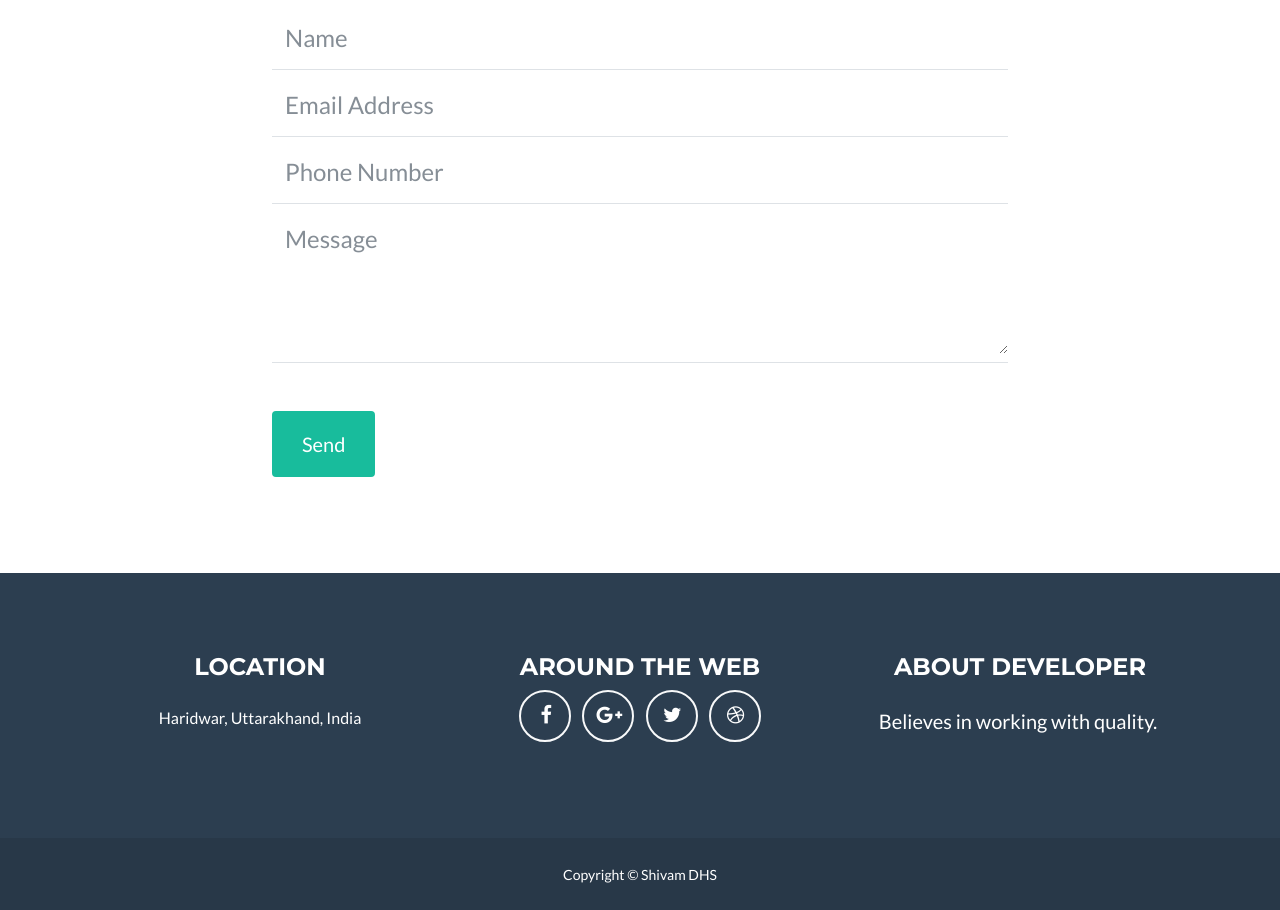
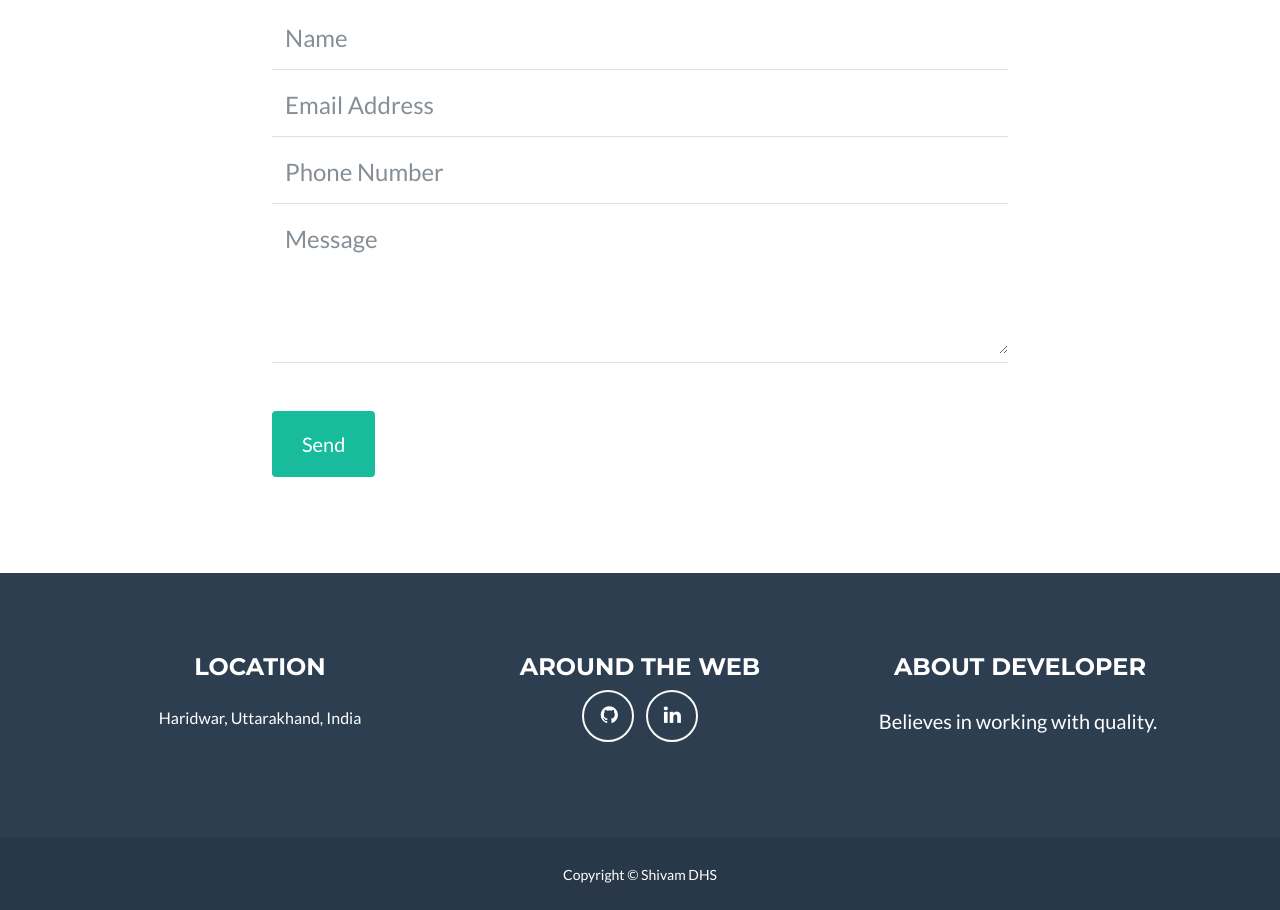
Before and after one commit to mshivamkumar/mshivamkumar.github.io, a plain HTML site: page index.html in a window 1280 px wide. Shown: the part 2653-3563 px from the top of the page. Drawn offline with Linux system fonts and the light colour scheme.

Commit message:
Add files via upload

```diff
--- a/index.html
+++ b/index.html
@@ -129,10 +129,12 @@
                 <div class="col-md-4 mb-5 mb-lg-0">
                     <h4 class="text-uppercase">Around the Web</h4>
                     <ul class="list-inline">
-                        <li class="list-inline-item"><a class="btn btn-outline-light text-center btn-social rounded-circle" role="button" href="#"><i class="fa fa-facebook fa-fw"></i></a></li>
-                        <li class="list-inline-item"><a class="btn btn-outline-light text-center btn-social rounded-circle" role="button" href="#"><i class="fa fa-google-plus fa-fw"></i></a></li>
-                        <li class="list-inline-item"><a class="btn btn-outline-light text-center btn-social rounded-circle" role="button" href="#"><i class="fa fa-twitter fa-fw"></i></a></li>
-                        <li class="list-inline-item"><a class="btn btn-outline-light text-center btn-social rounded-circle" role="button" href="#"><i class="fa fa-dribbble fa-fw"></i></a></li>
+                        <!-- <li class="list-inline-item"><a class="btn btn-outline-light text-center btn-social rounded-circle" role="button" href="#"><i class="fa fa-facebook fa-fw"></i></a></li> -->
+                        <!-- <li class="list-inline-item"><a class="btn btn-outline-light text-center btn-social rounded-circle" role="button" href="#"><i class="fa fa-google-plus fa-fw"></i></a></li> -->
+                        <!-- <li class="list-inline-item"><a class="btn btn-outline-light text-center btn-social rounded-circle" role="button" href="#"><i class="fa fa-twitter fa-fw"></i></a></li> -->
+                        <!-- <li class="list-inline-item"><a class="btn btn-outline-light text-center btn-social rounded-circle" role="button" href="#"><i class="fa fa-dribbble fa-fw"></i></a></li> -->
+                        <li class="list-inline-item"><a  class="btn btn-outline-light text-center btn-social rounded-circle" role="button"  href="https://github.com/mshivam-kumar" target="_blank"><i class="fa fa-github fa-fw"></i></a></li>
+                        <li class="list-inline-item"><a  class="btn btn-outline-light text-center btn-social rounded-circle" role="button"  href="https://www.linkedin.com/in/mshivam-kumar/" target="_blank"><i class="fa fa-linkedin fa-fw"></i></a></li>
                     </ul>
                 </div>
                 <div class="col-md-4">
```
